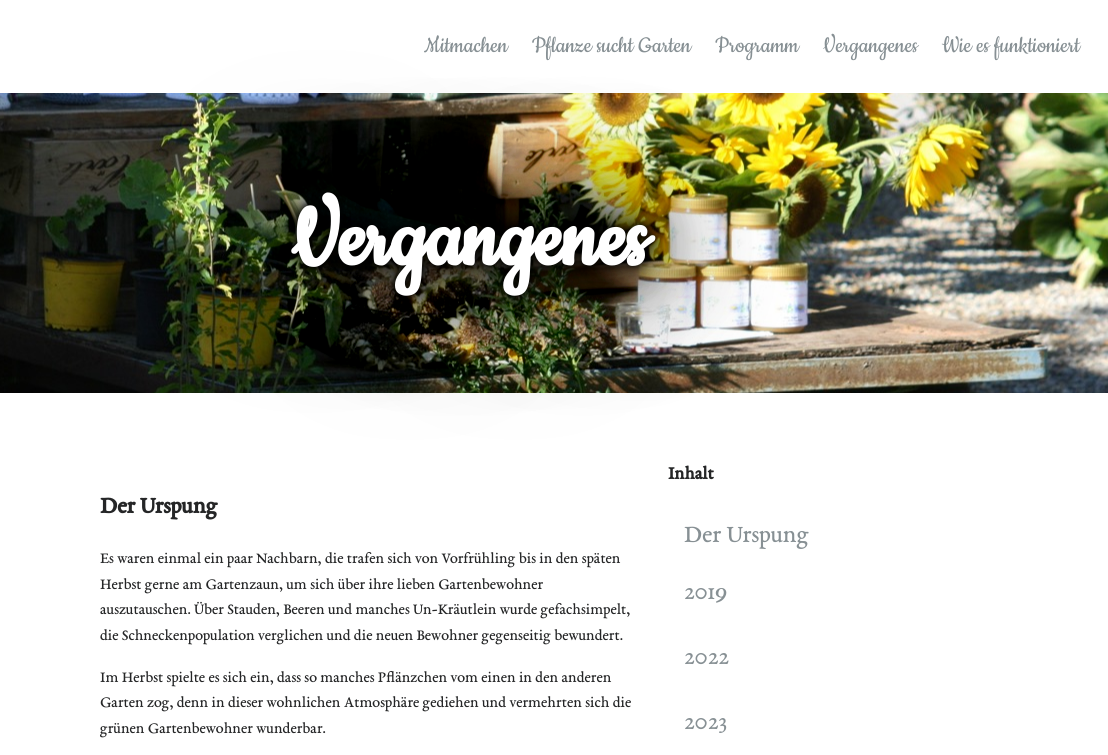
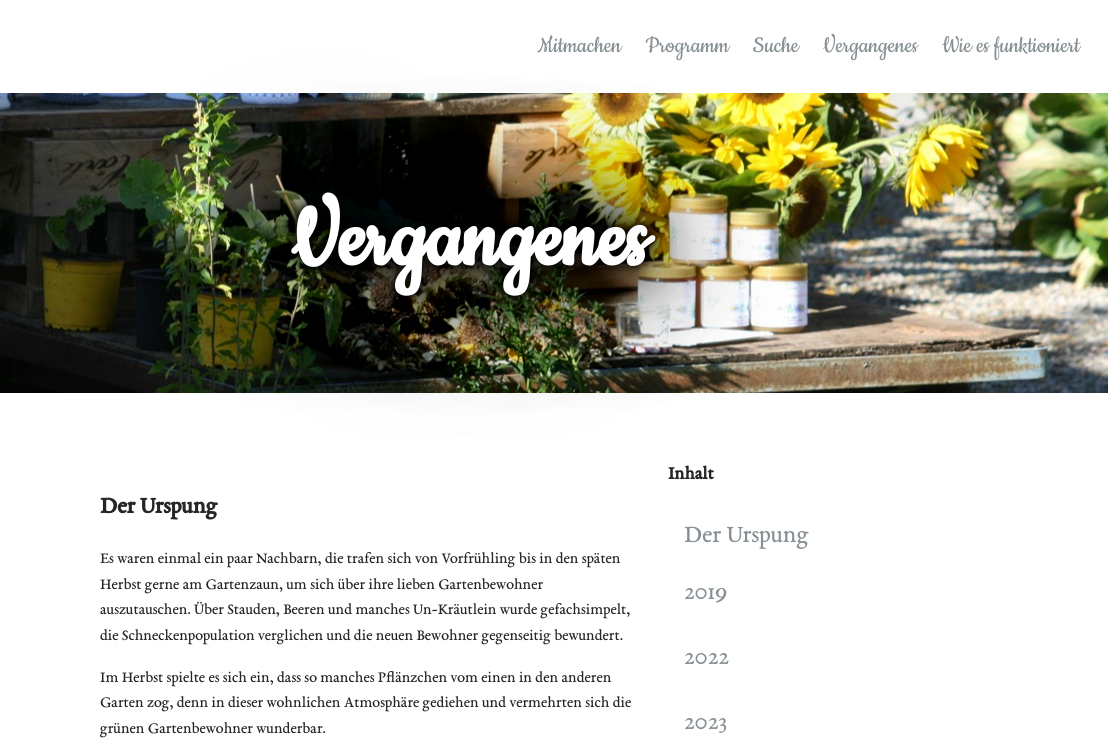
Before and after one commit to chritea/PflanzesuchtGarten, a plain HTML site: page blog/vergangenes/index.html in a window 1280 px wide. Shown: the top 755 px of the page, 172-1280 px from the left. Drawn offline with Linux system fonts and the light colour scheme.

Commit message:
Add files via upload

```diff
--- a/blog/vergangenes/index.html
+++ b/blog/vergangenes/index.html
@@ -21,10 +21,10 @@
                     <a href="/blog/mitmachen/">Mitmachen</a>
                 </li>
                 <li>
-                    <a href="/blog/">Pflanze sucht Garten</a>
+                    <a href="/blog/programm/">Programm</a>
                 </li>
                 <li>
-                    <a href="/blog/programm/">Programm</a>
+                    <a href="/blog/">Suche</a>
                 </li>
                 <li>
                     <a href="/blog/vergangenes/">Vergangenes</a>
@@ -197,10 +197,10 @@ Trotz des feuchen Wetters kamen zahlreiche Gäste und sorgten für regen Austaus
                     <a href="/blog/mitmachen/">Mitmachen</a>
                 </li>
                 <li>
-                    <a href="/blog/">Pflanze sucht Garten</a>
+                    <a href="/blog/programm/">Programm</a>
                 </li>
                 <li>
-                    <a href="/blog/programm/">Programm</a>
+                    <a href="/blog/">Suche</a>
                 </li>
                 <li>
                     <a href="/blog/vergangenes/">Vergangenes</a>
@@ -261,7 +261,7 @@ Trotz des feuchen Wetters kamen zahlreiche Gäste und sorgten für regen Austaus
 
     "https:\/\/Pflanzesuchtgarten.de\/blog\/": {
 
-        "title": "Pflanze sucht Garten",
+        "title": "Suche",
             "tags": [],
     "content": "",
     "url": "https:\/\/Pflanzesuchtgarten.de\/blog\/"
```
